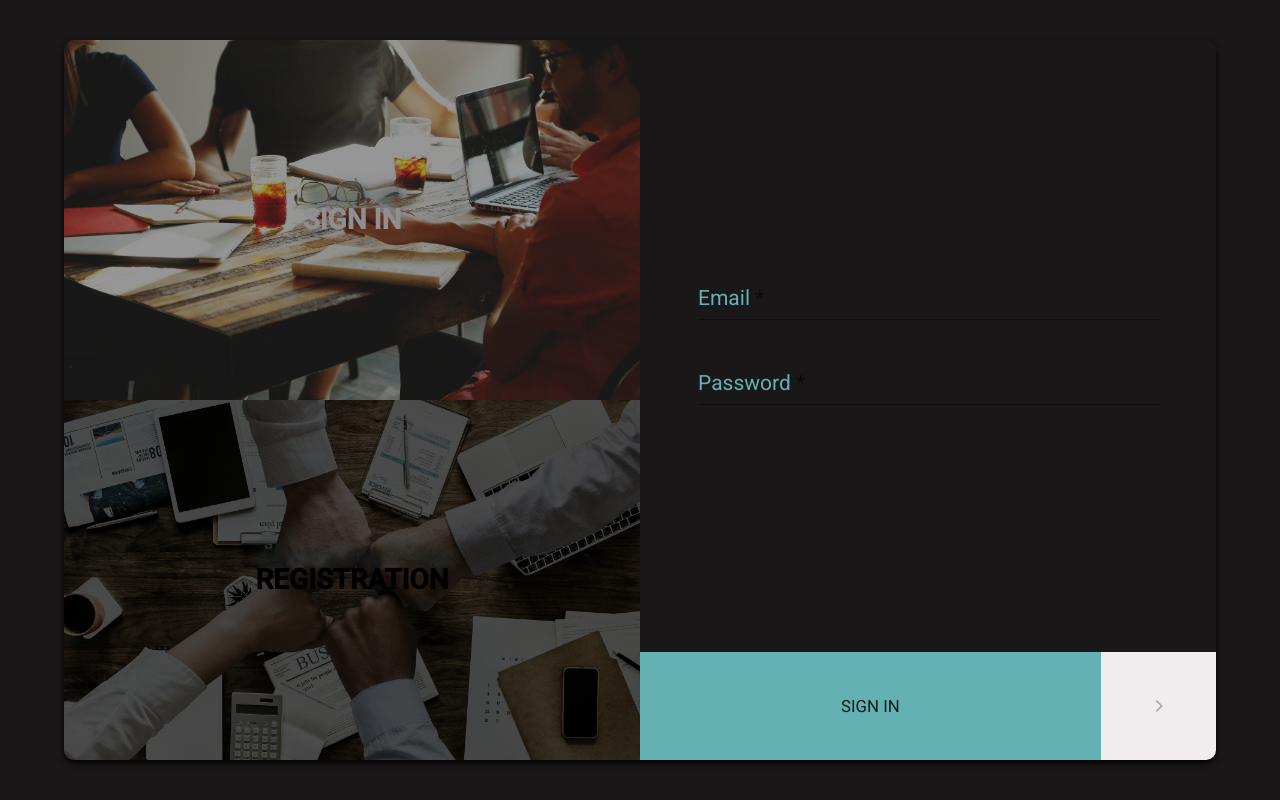
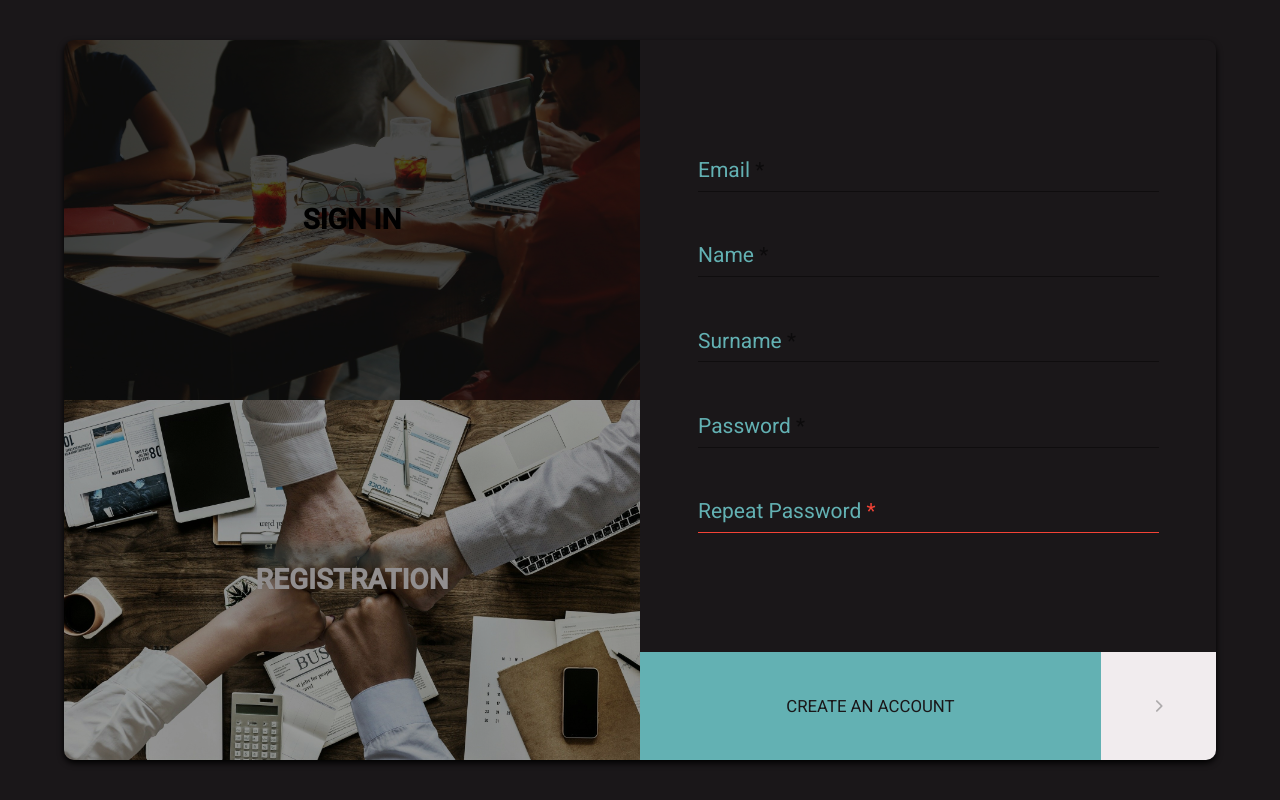
Before and after one commit to WronaK/scrumer-front, an Angular app: page /registration in a window 1280 px wide. Before the commit this address led to /. Built offline with nearby package versions, Linux system fonts and the light colour scheme.

Commit message:
added registration page, angular routing and validators forms

```diff
--- a/src/app/app-routing.module.ts
+++ b/src/app/app-routing.module.ts
@@ -1,7 +1,12 @@
 import { NgModule } from '@angular/core';
 import { RouterModule, Routes } from '@angular/router';
+import {LoginPageComponent} from "./login-page/login-page.component";
+import {RegistrationPageComponent} from "./registration-page/registration-page.component";
 
-const routes: Routes = [];
+const routes: Routes = [
+  { path: 'login', component: LoginPageComponent},
+  { path: 'registration', component: RegistrationPageComponent}
+];
 
 @NgModule({
   imports: [RouterModule.forRoot(routes)],
--- a/src/app/app.component.html
+++ b/src/app/app.component.html
@@ -1 +1 @@
-<app-login-page></app-login-page>
+<router-outlet></router-outlet>
--- a/src/app/app.module.ts
+++ b/src/app/app.module.ts
@@ -10,11 +10,13 @@ import {MatButtonModule} from "@angular/material/button";
 import {MatFormFieldModule} from "@angular/material/form-field";
 import {MatInputModule} from "@angular/material/input";
 import {ReactiveFormsModule} from "@angular/forms";
+import { RegistrationPageComponent } from './registration-page/registration-page.component';
 
 @NgModule({
   declarations: [
     AppComponent,
-    LoginPageComponent
+    LoginPageComponent,
+    RegistrationPageComponent
   ],
   imports: [
     BrowserModule,
--- a/src/app/login-page/login-page.component.ts
+++ b/src/app/login-page/login-page.component.ts
@@ -1,5 +1,6 @@
 import {Component} from '@angular/core';
 import {FormControl, FormGroup, Validators} from "@angular/forms";
+import {Router} from "@angular/router";
 
 @Component({
   selector: 'app-login-page',
@@ -12,7 +13,9 @@ export class LoginPageComponent {
   emailFC!: FormControl;
   passwordFC!: FormControl;
 
-  constructor() {
+  constructor(
+    private router: Router
+  ) {
     this.initForm();
   }
 
@@ -31,6 +34,6 @@ export class LoginPageComponent {
   }
 
   goToRegistration() {
-
+    this.router.navigate(['registration']);
   }
 }
--- /dev/null
+++ b/src/app/registration-page/registration-page.component.html
@@ -0,0 +1,50 @@
+<div class="main-container">
+  <div class="button-login" (click)="goToLogin()">
+    <span>SIGN IN</span>
+  </div>
+  <div class="button-registration">
+    <span>REGISTRATION</span>
+  </div>
+  <form [formGroup]="formRegistration">
+    <div class="data">
+      <span class="error" *ngIf="error!=null">{{error}}</span>
+      <mat-form-field>
+        <mat-label>Email</mat-label>
+        <input [formControl]="emailFC" matInput required type="email"/>
+        <mat-error>This field should be an e-mail</mat-error>
+      </mat-form-field>
+      <mat-form-field>
+        <mat-label>Name</mat-label>
+        <input [formControl]="nameFC" matInput required type="text"/>
+        <mat-error>This field is required</mat-error>
+      </mat-form-field>
+      <mat-form-field>
+        <mat-label>Surname</mat-label>
+        <input [formControl]="surnameFC" matInput required type="text"/>
+        <mat-error>This field is required</mat-error>
+      </mat-form-field>
+      <mat-form-field>
+        <mat-label>Password</mat-label>
+        <input [formControl]="passwordFC" matInput required type="password"/>
+        <mat-error>This field is required</mat-error>
+      </mat-form-field>
+      <mat-form-field>
+        <mat-label>Repeat Password</mat-label>
+        <input [formControl]="repeatPasswordFC"
+               [errorStateMatcher]="errorMatcher"
+               matInput required type="password"/>
+        <mat-error>
+          <span *ngIf="formRegistration.hasError('isEqual')">The passwords don't match</span>
+        </mat-error>
+      </mat-form-field>
+    </div>
+    <div class="submit">
+      <div class="name-button">
+        CREATE AN ACCOUNT
+      </div>
+      <button (click)="signUp()" [disabled]="!formRegistration.valid">
+        <i class="fas fa-chevron-right"></i>
+      </button>
+    </div>
+  </form>
+</div>
--- /dev/null
+++ b/src/app/registration-page/registration-page.component.scss
@@ -0,0 +1,14 @@
+@import "../../assets/styles/form-styles";
+
+.button-login {
+  filter: brightness(30%);
+}
+
+.button-registration {
+  filter: brightness(60%);
+  color: $detail-color;
+}
+
+.error {
+  color: $detail-color;
+}
--- /dev/null
+++ b/src/app/registration-page/registration-page.component.ts
@@ -0,0 +1,56 @@
+import {Component} from '@angular/core';
+import {FormControl, FormGroup, Validators} from "@angular/forms";
+import {FormGroupErrorMatcher} from "../../form.group.error.matcher";
+import {PasswordValidator} from "../../password.validator";
+import {Router} from "@angular/router";
+
+@Component({
+  selector: 'app-registration-page',
+  templateUrl: './registration-page.component.html',
+  styleUrls: ['./registration-page.component.scss']
+})
+export class RegistrationPageComponent {
+  formRegistration!: FormGroup;
+  emailFC!: FormControl;
+  nameFC!: FormControl;
+  surnameFC!: FormControl;
+  passwordFC!: FormControl;
+  repeatPasswordFC!: FormControl;
+
+  error!: string;
+  errorMatcher = new FormGroupErrorMatcher('incorrectPassword');
+
+  constructor(
+    private router: Router
+  ) {
+    this.initForm();
+  }
+
+  private initForm(): void {
+    this.emailFC = new FormControl('', [Validators.required, Validators.email]);
+    this.nameFC = new FormControl('', Validators.required);
+    this.surnameFC = new FormControl('', Validators.required);
+    this.passwordFC = new FormControl('', Validators.required);
+    this.repeatPasswordFC = new FormControl('', Validators.required);
+
+    this.formRegistration = new FormGroup({
+      emailFC: this.emailFC,
+      nameFC: this.nameFC,
+      surnameFC: this.surnameFC,
+      passwordFC: this.passwordFC,
+      repeatPasswordFC: this.repeatPasswordFC
+    });
+
+    this.formRegistration.setValidators([PasswordValidator.isEqual(
+      this.passwordFC, this.repeatPasswordFC
+    )])
+  }
+
+  goToLogin() {
+    this.router.navigate(['login']);
+  }
+
+  signUp() {
+
+  }
+}
--- a/src/assets/styles/_form-styles.scss
+++ b/src/assets/styles/_form-styles.scss
@@ -25,6 +25,8 @@
 
     &:hover {
       cursor: pointer;
+      filter: brightness(60%);
+      color: $detail-color;
     }
   }
 
@@ -40,7 +42,6 @@
     grid-row-start: 2;
     background-image: url("../registration.jpg");
     border-radius: 0 0 0 10px;
-
   }
 
   form {
--- /dev/null
+++ b/src/form.group.error.matcher.ts
@@ -0,0 +1,14 @@
+import {ErrorStateMatcher} from "@angular/material/core";
+import {FormControl, FormGroupDirective, NgForm} from "@angular/forms";
+
+export class FormGroupErrorMatcher implements ErrorStateMatcher {
+  errorName: string;
+
+  constructor(errorName: string) {
+    this.errorName = errorName;
+  }
+
+  isErrorState(control: FormControl | null, form: FormGroupDirective | NgForm | null): boolean {
+    return control?.parent?.hasError(this.errorName) || control?.invalid || !!form?.errors;
+  }
+}
--- /dev/null
+++ b/src/password.validator.ts
@@ -0,0 +1,11 @@
+import {FormControl, ValidationErrors} from "@angular/forms";
+
+export class PasswordValidator {
+  static isEqual =
+    (firstValue: FormControl, secondValue: FormControl) => (): ValidationErrors | null => {
+      if (firstValue.value != secondValue.value) {
+        return {isEqual: true};
+      }
+      return null;
+    }
+}
```
